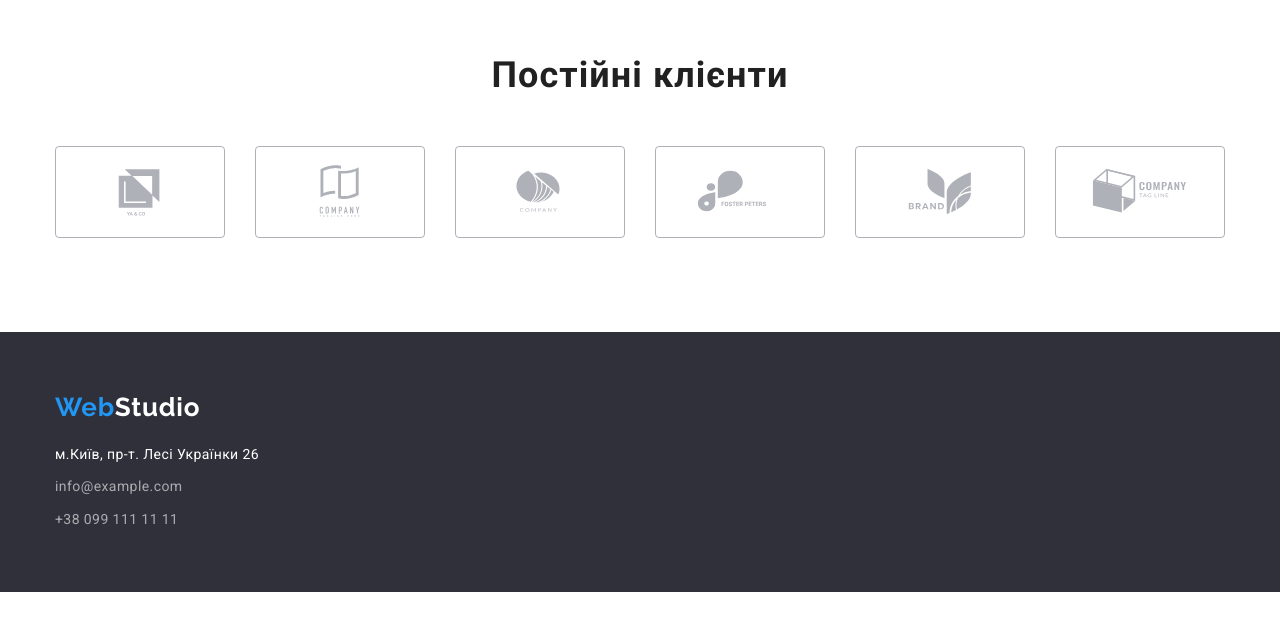
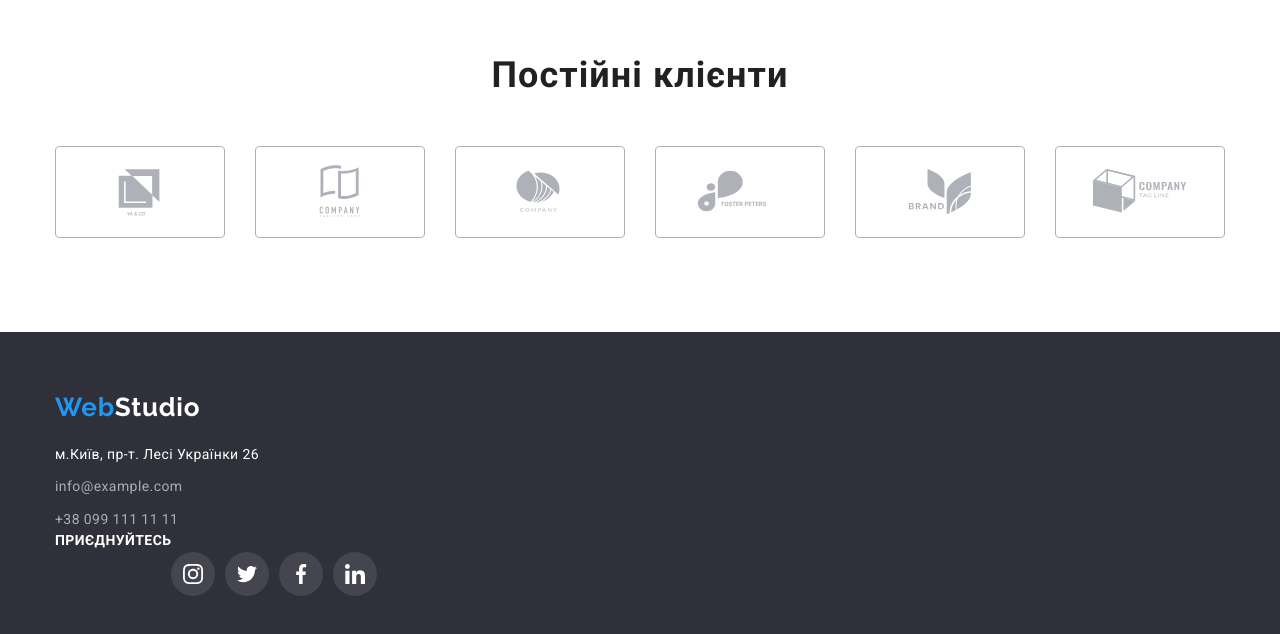
Before and after one commit to YuraYura1980/goit-markup-hw-04, a plain HTML site: page index.html in a window 1280 px wide. Shown: the part 2324-2958 px from the top of the page. Before the commit the page ends 2916 px from the top, so only its background shows below. Drawn offline with nearby package versions, Linux system fonts and the light colour scheme.

Commit message:
14.03-4work

```diff
--- a/index.html
+++ b/index.html
@@ -216,7 +216,7 @@
         </div>
       </section>
 
-<!-- Clients -->
+      <!-- Clients -->
 
       <section class="section">
         <div class="container">
@@ -313,6 +313,51 @@
                 >
               </li>
             </ul>
+
+            <!-- footer-icon -->
+            <div class="footer-icons">
+              <h3 class="footer-title-icon">приєднуйтесь</h3>
+            <ul class="footer-list-icon">
+            <li class="footer-item-icon">
+              <button class="footer-button-icon">
+                <svg class="footer-icon" width="20" height="20">
+                  <use
+                    href="./img/icons.svg/footer-cor/symbol-defs-cor.svg#icon-instagram"
+                  ></use>
+                </svg>
+              </button>
+            </li>
+
+            <li class="footer-item-icon">
+              <button class="footer-button-icon">
+                <svg class="footer-icon" width="20" height="20">
+                  <use
+                    href="./img/icons.svg/footer-cor/symbol-defs-cor.svg#icon-twitter"
+                  ></use>
+                </svg>
+              </button>
+            </li>
+
+            <li class="footer-item-icon">
+              <button class="footer-button-icon">
+                <svg class="footer-icon" width="20" height="20">
+                  <use
+                    href="./img/icons.svg/footer-cor/symbol-defs-cor.svg#icon-facebook"
+                  ></use>
+                </svg>
+              </button>
+            </li>
+
+            <li class="footer-item-icon">
+              <button class="footer-button-icon">
+                <svg class="footer-icon" width="20" height="20">
+                  <use
+                    href="./img/icons.svg/footer-cor/symbol-defs-cor.svg#icon-linkedin"
+                  ></use>
+                </svg>
+              </button>
+            </li>
+
           </address>
         </div>
       </footer>
--- a/studio.css/styles.css
+++ b/studio.css/styles.css
@@ -584,3 +584,75 @@ ul {
   display: flex;
   justify-content: center;
 }
+
+/* footer-icon */
+
+.footer-icons {
+  margin: 0;
+  padding: 0;
+  border: none;
+  display: flex;
+  width: 206px;
+  height: 80px;
+}
+
+.footer-title-icon {
+  display: flex;
+  font-family: "Roboto";
+  font-style: normal;
+  font-weight: 700;
+  font-size: 14px;
+  line-height: 16px;
+  letter-spacing: 0.03em;
+  text-transform: uppercase;
+
+  color: #ffffff;
+}
+
+.footer-list-icon {
+  display: flex;
+
+  justify-content: center;
+}
+
+.footer-button-icon {
+  border: none;
+  margin: 0;
+  padding: 0;
+  display: flex;
+  justify-content: center;
+  align-items: center;
+  width: 44px;
+  height: 44px;
+
+  background-color: rgba(255, 255, 255, 0.1);
+
+  border: none;
+  cursor: pointer;
+  border-radius: 50%;
+}
+
+.footer-button-icon .footer-icon {
+  width: 20px;
+  height: 20px;
+  fill: #ffffff;
+}
+
+.footer-icon:hover {
+  fill: var(--activ-color);
+}
+
+.footer-item-icon {
+  margin: 0;
+  padding: 0;
+  display: inline-block;
+  margin-top: 20px;
+}
+
+.footer-list-icon > .footer-item-icon:not(:last-child) {
+  margin-right: 10px;
+}
+
+.footer-button-icon:hover {
+  background-color: #2196f3;
+}
```
Also changed, not shown: img/icons.svg/footer-cor/envelope.svg (added), img/icons.svg/footer-cor/facebook.svg (added), img/icons.svg/footer-cor/instagram.svg (added), img/icons.svg/footer-cor/linkedin.svg (added), img/icons.svg/footer-cor/smartphone.svg (added), img/icons.svg/footer-cor/symbol-defs-cor.svg (added), img/icons.svg/footer-cor/symbol-defs.svg (added), img/icons.svg/footer-cor/twitter.svg (added), img/icons.svg/footer/envelope.svg (added), img/icons.svg/footer/facebook.svg (added), img/icons.svg/footer/instagram.svg (added), img/icons.svg/footer/linkedin.svg (added), img/icons.svg/footer/smartphone.svg (added), img/icons.svg/footer/twitter.svg (added).
